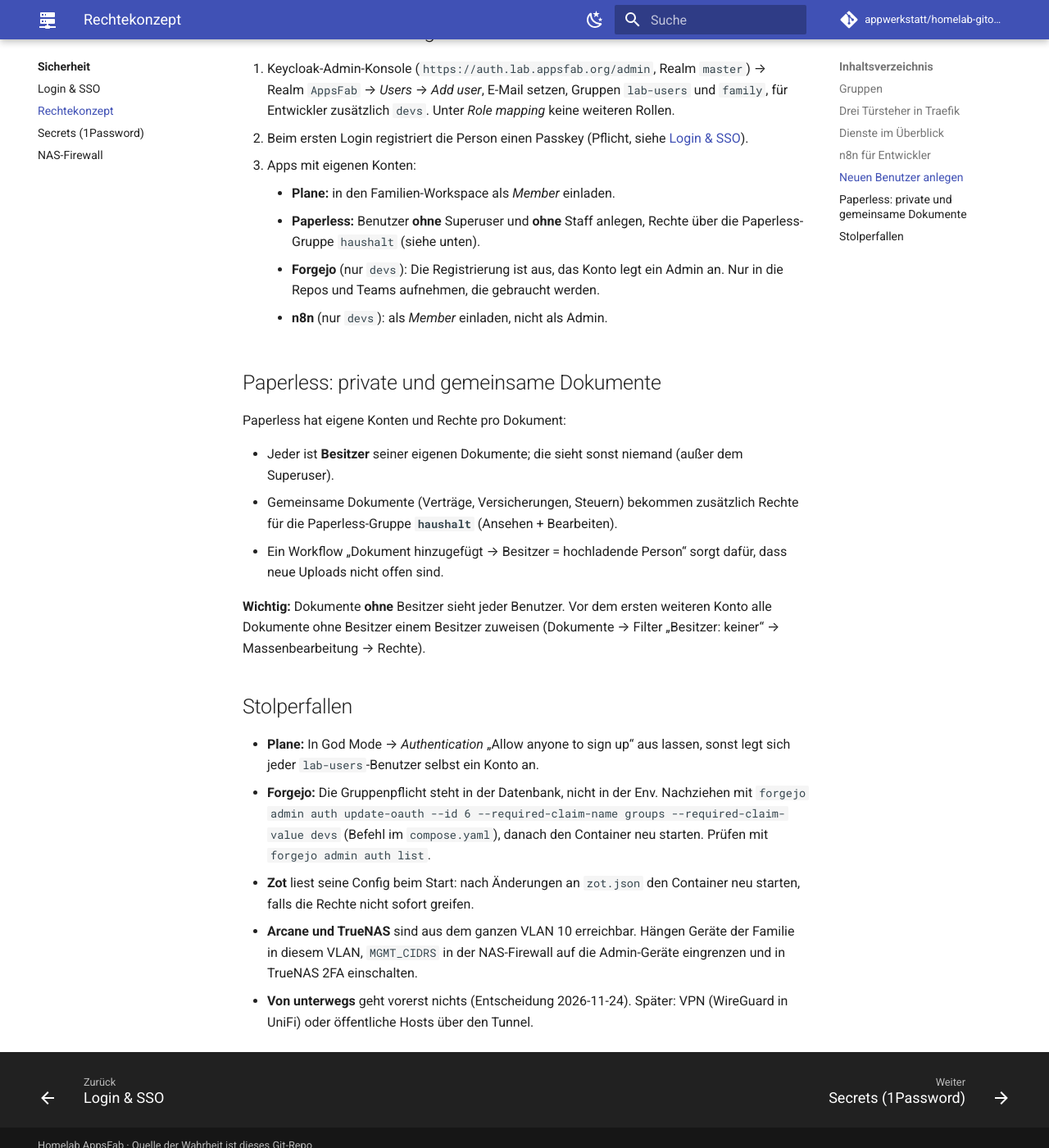
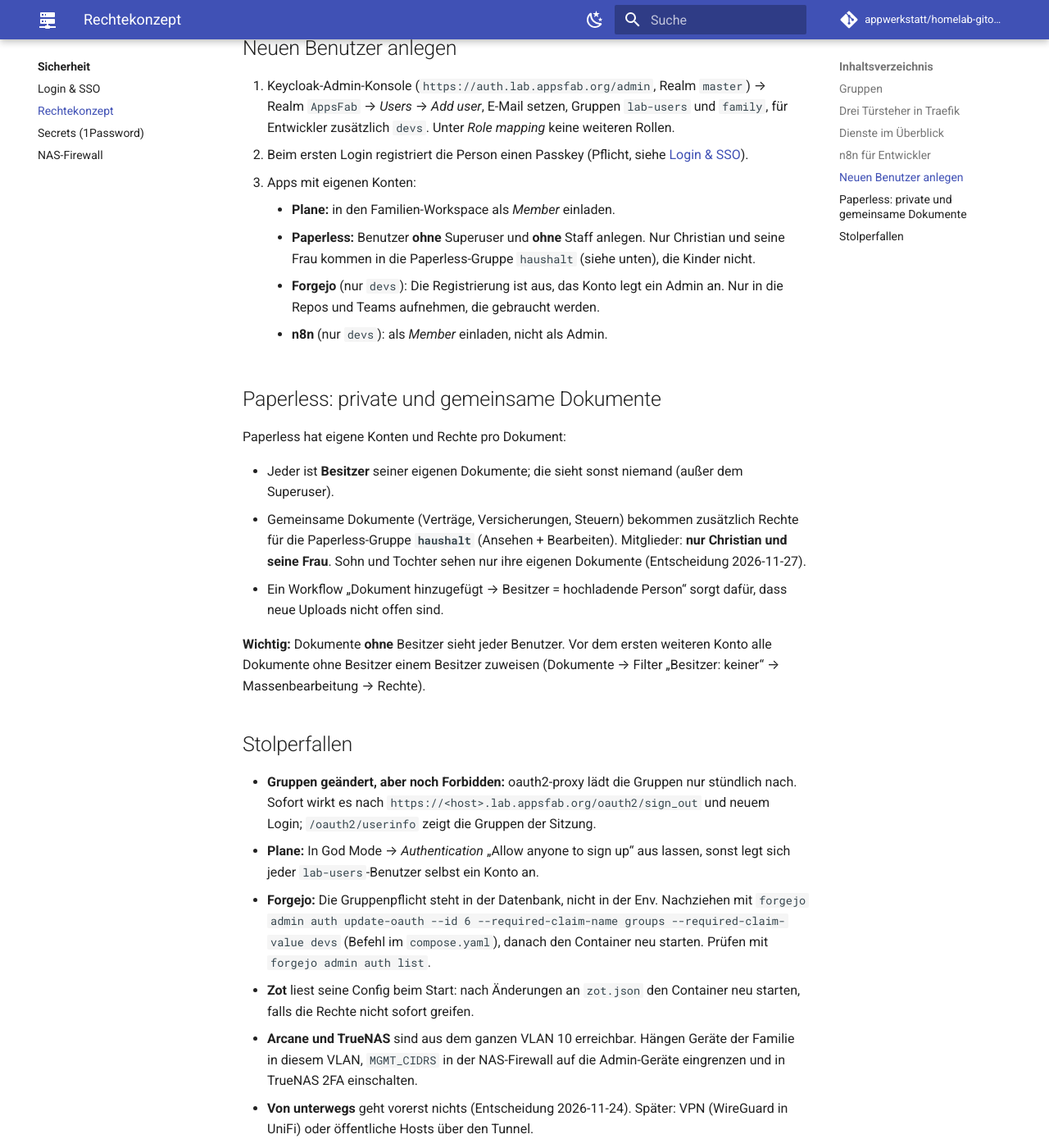
Before and after one commit to appwerkstatt/homelab-gitops, an MkDocs documentation site: the page built from docs/sicherheit/rechtekonzept.md, in a window 1280 px wide and 1400 px high, scrolled down 2758 px. Shown: the whole window at 82% size. Built offline with MkDocs 1.6.1 and Material for MkDocs 9.7.7, drawn with Linux system fonts in a browser that asks for light colours; comment, search, counter and statistics services are not loaded; some of the changed text lies outside the part shown.

Commit message:
feat(auth): Gruppen stündlich nachladen, Paperless-Haushalt nur Eltern (#159)
* feat(auth): Rechtekonzept mit Admin-Schranke sso-admin

Bisher gab es nur eine SSO-Schranke (lab-users) für Nutzer-Apps und
Admin-Werkzeuge. Mit einem zweiten Nicht-Admin-Benutzer reicht das nicht.

- oauth2-proxy: neue Middleware sso-admin@docker (allowed_groups=lab-admins)
- sso-admin für Traefik-Dashboard, paperless-ai, n8n-Editor (vorerst) und
  Plane-God-Mode
- Grafana: nur Gruppen lab-users/lab-admins dürfen rein
- Forgejo: --required-claim-* (Gruppe lab-users) im Befehl dokumentiert
- Handbuch: neue Seite Sicherheit → Rechtekonzept, betroffene Seiten und
  SECURITY.md (#28) nachgezogen

Co-Authored-By: Claude Opus 5.5 <noreply@anthropic.com>
Claude-Session: https://claude.ai/code/session_01LGZcGPcCdRTBqCrndtSAhp

* feat(auth): Familien-Rechtekonzept (Gruppen family/devs, sso-devs, vmauth)

- Keycloak: Gruppen family und devs, Callback admin.lab (KCC_REALM_REV 19)
- oauth2-proxy: Middleware sso-devs@docker (allowed_groups=devs)
- n8n hinter sso-devs statt sso-admin
- observability: vmauth als einziges Lese-Gateway (Token) für n8n,
  VictoriaMetrics/Loki/Alertmanager raus aus edge-n8n, Alertmanager-Webhook
  an n8n über Traefik (Alias n8n.lab in edge-obs); CI prüft vmauth-Config
- n8n-Workflows lesen über vmauth mit Credential "Observability lesen"
- Grafana nur lab-admins, Zot lesen für devs statt lab-users,
  Forgejo-Login nur devs (Befehl)
- Homepage: Familien-Startseite home.lab (sso, nur Links) und
  Admin-Startseite admin.lab (sso-admin, bisherige Config)
- Handbuch: Rechtekonzept für die Familie, SECURITY.md #29 (N behoben)

Co-Authored-By: Claude Opus 5.5 <noreply@anthropic.com>
Claude-Session: https://claude.ai/code/session_01LGZcGPcCdRTBqCrndtSAhp

* feat(auth): Gruppen stündlich nachladen, Paperless-Haushalt nur Eltern

- oauth2-proxy --cookie-refresh=1h: Gruppenänderungen wirken ohne Abmelden
  nach spätestens einer Stunde
- Rechtekonzept: Paperless-Gruppe haushalt nur Christian und Frau, Kinder
  sehen nur eigene Dokumente; Hinweis sign_out/userinfo bei Forbidden

Co-Authored-By: Claude Opus 5.5 <noreply@anthropic.com>
Claude-Session: https://claude.ai/code/session_01LGZcGPcCdRTBqCrndtSAhp

---------

Co-authored-by: Claude <noreply@anthropic.com>

```diff
--- a/docs/sicherheit/rechtekonzept.md
+++ b/docs/sicherheit/rechtekonzept.md
@@ -43,7 +43,7 @@ Zugriff auf Infrastruktur, kommt er hinter `sso-admin@docker`.
 | Startseite `home.lab` | `sso` | ✓ | ✓ | ✓ |
 | Admin-Startseite `admin.lab` | `sso-admin` | ✓ | – | – |
 | Plane | `sso` + Plane-Konto, God Mode `sso-admin` | Instanz-Admin | Member im Familien-Workspace | Member |
-| Paperless | eigenes Login | Superuser | eigene + gemeinsame Dokumente | eigene + gemeinsame Dokumente |
+| Paperless | eigenes Login | Superuser, `haushalt` | Frau: eigene + `haushalt`; Tochter: nur eigene | nur eigene |
 | Keycloak-Konto | – | ✓ | ✓ (Passkeys, Passwort) | ✓ |
 | Forgejo | OIDC, nur `devs` | Site-Admin (`lab-admins`) | – | eigenes Konto, nur freigegebene Repos |
 | n8n | `sso-devs` + n8n-Konto | Owner | – | Member |
@@ -74,8 +74,8 @@ Was ein n8n-Member trotzdem erreicht: Traefik (alle `*.lab`-Hosts, also wieder m
 2. Beim ersten Login registriert die Person einen Passkey (Pflicht, siehe [Login & SSO](sso.md)).
 3. Apps mit eigenen Konten:
     - **Plane:** in den Familien-Workspace als *Member* einladen.
-    - **Paperless:** Benutzer **ohne** Superuser und **ohne** Staff anlegen, Rechte über die Paperless-Gruppe
-      `haushalt` (siehe unten).
+    - **Paperless:** Benutzer **ohne** Superuser und **ohne** Staff anlegen. Nur Christian und seine Frau
+      kommen in die Paperless-Gruppe `haushalt` (siehe unten), die Kinder nicht.
     - **Forgejo** (nur `devs`): Die Registrierung ist aus, das Konto legt ein Admin an. Nur in die Repos und
       Teams aufnehmen, die gebraucht werden.
     - **n8n** (nur `devs`): als *Member* einladen, nicht als Admin.
@@ -86,7 +86,8 @@ Paperless hat eigene Konten und Rechte pro Dokument:
 
 - Jeder ist **Besitzer** seiner eigenen Dokumente; die sieht sonst niemand (außer dem Superuser).
 - Gemeinsame Dokumente (Verträge, Versicherungen, Steuern) bekommen zusätzlich Rechte für die Paperless-Gruppe
-  **`haushalt`** (Ansehen + Bearbeiten).
+  **`haushalt`** (Ansehen + Bearbeiten). Mitglieder: **nur Christian und seine Frau**. Sohn und Tochter sehen
+  nur ihre eigenen Dokumente (Entscheidung 2026-11-27).
 - Ein Workflow „Dokument hinzugefügt → Besitzer = hochladende Person“ sorgt dafür, dass neue Uploads nicht offen sind.
 
 **Wichtig:** Dokumente **ohne** Besitzer sieht jeder Benutzer. Vor dem ersten weiteren Konto alle Dokumente
@@ -94,6 +95,9 @@ ohne Besitzer einem Besitzer zuweisen (Dokumente → Filter „Besitzer: keiner
 
 ## Stolperfallen
 
+- **Gruppen geändert, aber noch Forbidden:** oauth2-proxy lädt die Gruppen nur stündlich nach. Sofort wirkt
+  es nach `https://<host>.lab.appsfab.org/oauth2/sign_out` und neuem Login; `/oauth2/userinfo` zeigt die Gruppen
+  der Sitzung.
 - **Plane:** In God Mode → *Authentication* „Allow anyone to sign up“ aus lassen, sonst legt sich jeder
   `lab-users`-Benutzer selbst ein Konto an.
 - **Forgejo:** Die Gruppenpflicht steht in der Datenbank, nicht in der Env. Nachziehen mit
```
Also changed, not shown: docs/dienste/oauth2-proxy.md (+4 -0 lines), 2 other files.
